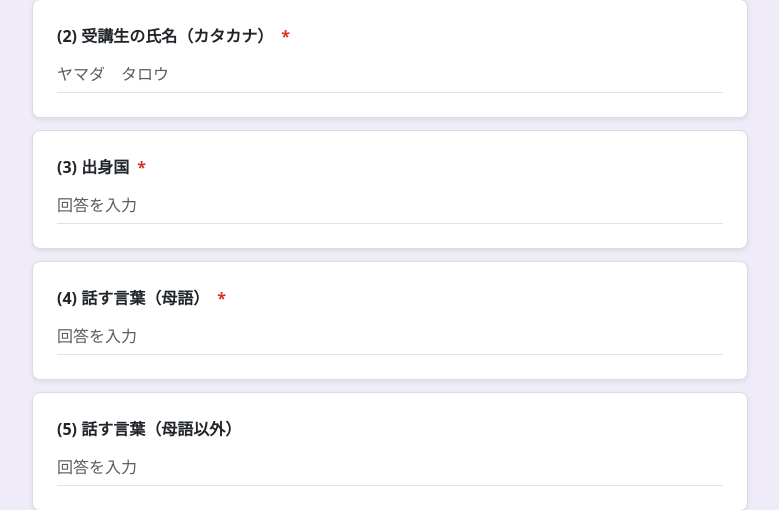
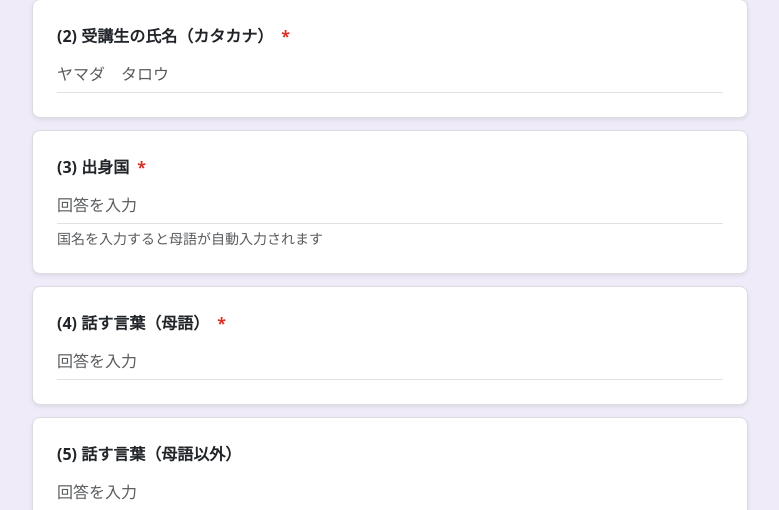
Before and after one commit to takumi472/takesatoJapanese, a Flask app: page /student/create in a window 1280 px wide. Shown: the part 443-953 px from the top of the page, without its empty margins (250-1029 px from the left). Run offline with Flask 3, Linux system fonts and the light colour scheme; a user stored in the database is signed in; parts of the project's set-up code (start-up, migrations or seed data) failed here and were passed over.

Commit message:
編集画面に地域の初期表示と出身地から母国の自動表示の設定

```diff
--- a/app/student/routes.py
+++ b/app/student/routes.py
@@ -88,6 +88,207 @@ REGION_DATA = {
     }
 }
 
+MOTHER_LANGUAGE = {
+    "日本": ["日本語"],
+    "韓国": ["韓国語"],
+    "北朝鮮": ["朝鮮語"],
+    "中国": ["中国語"],
+    "モンゴル": ["モンゴル語"],
+    "台湾": ["中国語"],
+    "インド": ["ヒンディー語", "英語"],
+    "パキスタン": ["ウルドゥー語", "英語"],
+    "バングラデシュ": ["ベンガル語"],
+    "スリランカ": ["シンハラ語", "タミル語"],
+    "ネパール": ["ネパール語"],
+    "ブータン": ["ゾンカ語"],
+    "モルディブ": ["ディベヒ語"],
+    "アフガニスタン": ["パシュトー語", "ダリー語"],
+    "カザフスタン": ["カザフ語", "ロシア語"],
+    "キルギス": ["キルギス語", "ロシア語"],
+    "タジキスタン": ["タジク語"],
+    "トルクメニスタン": ["トルクメン語"],
+    "ウズベキスタン": ["ウズベク語"],
+    "インドネシア": ["インドネシア語"],
+    "マレーシア": ["マレー語"],
+    "フィリピン": ["フィリピン語", "英語"],
+    "シンガポール": ["英語", "中国語", "マレー語", "タミル語"],
+    "タイ": ["タイ語"],
+    "ベトナム": ["ベトナム語"],
+    "カンボジア": ["クメール語"],
+    "ラオス": ["ラオス語"],
+    "ミャンマー": ["ビルマ語"],
+    "ブルネイ": ["マレー語"],
+    "東ティモール": ["テトゥン語", "ポルトガル語"],
+    "サウジアラビア": ["アラビア語"],
+    "イラン": ["ペルシア語"],
+    "イラク": ["アラビア語", "クルド語"],
+    "イスラエル": ["ヘブライ語", "アラビア語"],
+    "パレスチナ": ["アラビア語"],
+    "ヨルダン": ["アラビア語"],
+    "クウェート": ["アラビア語"],
+    "レバノン": ["アラビア語"],
+    "オマーン": ["アラビア語"],
+    "カタール": ["アラビア語"],
+    "シリア": ["アラビア語"],
+    "トルコ": ["トルコ語"],
+    "アラブ首長国連邦": ["アラビア語"],
+    "イエメン": ["アラビア語"],
+    "バーレーン": ["アラビア語"],
+    "キプロス": ["ギリシャ語", "トルコ語"],
+    "アイスランド": ["アイスランド語"],
+    "アイルランド": ["アイルランド語", "英語"],
+    "アルバニア": ["アルバニア語"],
+    "アンドラ": ["カタルーニャ語"],
+    "イタリア": ["イタリア語"],
+    "ウクライナ": ["ウクライナ語"],
+    "エストニア": ["エストニア語"],
+    "オーストリア": ["ドイツ語"],
+    "オランダ": ["オランダ語"],
+    "ギリシャ": ["ギリシャ語"],
+    "クロアチア": ["クロアチア語"],
+    "コソボ": ["アルバニア語", "セルビア語"],
+    "サンマリノ": ["イタリア語"],
+    "スイス": ["ドイツ語", "フランス語", "イタリア語", "ロマンシュ語"],
+    "スウェーデン": ["スウェーデン語"],
+    "スペイン": ["スペイン語"],
+    "スロバキア": ["スロバキア語"],
+    "スロベニア": ["スロベニア語"],
+    "セルビア": ["セルビア語"],
+    "チェコ": ["チェコ語"],
+    "デンマーク": ["デンマーク語"],
+    "ドイツ": ["ドイツ語"],
+    "ノルウェー": ["ノルウェー語"],
+    "バチカン": ["イタリア語", "ラテン語"],
+    "ハンガリー": ["ハンガリー語"],
+    "フィンランド": ["フィンランド語", "スウェーデン語"],
+    "フランス": ["フランス語"],
+    "ブルガリア": ["ブルガリア語"],
+    "ベラルーシ": ["ベラルーシ語", "ロシア語"],
+    "ベルギー": ["オランダ語", "フランス語", "ドイツ語"],
+    "ボスニア・ヘルツェゴビナ": ["ボスニア語", "クロアチア語", "セルビア語"],
+    "ポーランド": ["ポーランド語"],
+    "ポルトガル": ["ポルトガル語"],
+    "北マケドニア": ["マケドニア語", "アルバニア語"],
+    "マルタ": ["マルタ語", "英語"],
+    "モナコ": ["フランス語"],
+    "モルドバ": ["ルーマニア語"],
+    "モンテネグロ": ["モンテネグロ語"],
+    "ラトビア": ["ラトビア語"],
+    "リトアニア": ["リトアニア語"],
+    "リヒテンシュタイン": ["ドイツ語"],
+    "ルーマニア": ["ルーマニア語"],
+    "ルクセンブルク": ["ルクセンブルク語", "フランス語", "ドイツ語"],
+    "ロシア": ["ロシア語"],
+    "イギリス": ["英語"],
+    "アメリカ合衆国": ["英語"],
+    "カナダ": ["英語", "フランス語"],
+    "メキシコ": ["スペイン語"],
+    "グアテマラ": ["スペイン語"],
+    "エルサルバドル": ["スペイン語"],
+    "ホンジュラス": ["スペイン語"],
+    "ニカラグア": ["スペイン語"],
+    "コスタリカ": ["スペイン語"],
+    "パナマ": ["スペイン語"],
+    "キューバ": ["スペイン語"],
+    "ドミニカ共和国": ["スペイン語"],
+    "ハイチ": ["フランス語", "ハイチ・クレオール語"],
+    "ジャマイカ": ["英語"],
+    "プエルトリコ": ["スペイン語", "英語"],
+    "トリニダード・トバゴ": ["英語"],
+    "バハマ": ["英語"],
+    "バルバドス": ["英語"],
+    "セントルシア": ["英語"],
+    "セントビンセント・グレナディーン": ["英語"],
+    "アンティグア・バーブーダ": ["英語"],
+    "セントクリストファー・ネーヴィス": ["英語"],
+    "ドミニカ国": ["英語"],
+    "グレナダ": ["英語"],
+    "ベリーズ": ["英語"],
+    "グリーンランド": ["グリーンランド語", "デンマーク語"],
+    "アルゼンチン": ["スペイン語"],
+    "ボリビア": ["スペイン語", "ケチュア語", "アイマラ語", "グアラニー語"],
+    "ブラジル": ["ポルトガル語"],
+    "チリ": ["スペイン語"],
+    "コロンビア": ["スペイン語"],
+    "エクアドル": ["スペイン語"],
+    "ガイアナ": ["英語"],
+    "パラグアイ": ["スペイン語", "グアラニー語"],
+    "ペルー": ["スペイン語", "ケチュア語", "アイマラ語"],
+    "スリナム": ["オランダ語"],
+    "ウルグアイ": ["スペイン語"],
+    "ベネズエラ": ["スペイン語"],
+    "アルジェリア": ["アラビア語", "ベルベル語"],
+    "アンゴラ": ["ポルトガル語"],
+    "ベナン": ["フランス語"],
+    "ボツワナ": ["英語", "ツワナ語"],
+    "ブルキナファソ": ["フランス語"],
+    "ブルンジ": ["ルンディ語", "フランス語"],
+    "カメルーン": ["英語", "フランス語"],
+    "カーボベルデ": ["ポルトガル語"],
+    "中央アフリカ": ["フランス語", "サンゴ語"],
+    "チャド": ["アラビア語", "フランス語"],
+    "コモロ": ["コモロ語", "アラビア語", "フランス語"],
+    "コンゴ共和国": ["フランス語"],
+    "コンゴ民主共和国": ["フランス語"],
+    "ジブチ": ["アラビア語", "フランス語"],
+    "エジプト": ["アラビア語"],
+    "赤道ギニア": ["スペイン語", "フランス語"],
+    "エリトリア": ["ティグリニャ語", "アラビア語"],
+    "エスワティニ": ["英語", "スワジ語"],
+    "エチオピア": ["アムハラ語"],
+    "ガボン": ["フランス語"],
+    "ガンビア": ["英語"],
+    "ガーナ": ["英語"],
+    "ギニア": ["フランス語"],
+    "ギニアビサウ": ["ポルトガル語"],
+    "コートジボワール": ["フランス語"],
+    "ケニア": ["英語", "スワヒリ語"],
+    "レソト": ["英語", "ソト語"],
+    "リベリア": ["英語"],
+    "リビア": ["アラビア語"],
+    "マダガスカル": ["マダガスカル語", "フランス語"],
+    "マラウイ": ["英語", "チェワ語"],
+    "マリ": ["フランス語"],
+    "モーリタニア": ["アラビア語"],
+    "モーリシャス": ["英語", "フランス語"],
+    "モロッコ": ["アラビア語", "ベルベル語"],
+    "モザンビーク": ["ポルトガル語"],
+    "ナミビア": ["英語"],
+    "ニジェール": ["フランス語"],
+    "ナイジェリア": ["英語", "ハウサ語", "ヨルバ語", "イボ語"],
+    "ルワンダ": ["ルワンダ語", "英語", "フランス語"],
+    "サントメ・プリンシペ": ["ポルトガル語"],
+    "セネガル": ["フランス語"],
+    "セーシェル": ["セーシェル・クレオール語", "英語", "フランス語"],
+    "シエラレオネ": ["英語"],
+    "ソマリア": ["ソマリ語", "アラビア語"],
+    "南アフリカ": ["英語", "ズールー語", "コーサ語", "アフリカーンス語"],
+    "南スーダン": ["英語"],
+    "スーダン": ["アラビア語", "英語"],
+    "タンザニア": ["スワヒリ語", "英語"],
+    "トーゴ": ["フランス語"],
+    "チュニジア": ["アラビア語"],
+    "ウガンダ": ["英語", "スワヒリ語"],
+    "ザンビア": ["英語"],
+    "ジンバブエ": ["英語", "ショナ語", "北ンデベレ語"],
+    "サハラ・アラブ民主共和国": ["アラビア語"],
+    "オーストラリア": ["英語"],
+    "ニュージーランド": ["英語", "マオリ語"],
+    "パプアニューギニア": ["英語", "トク・ピシン", "ヒリモトゥ語"],
+    "フィジー": ["英語", "フィジー語", "ヒンディー語"],
+    "ソロモン諸島": ["英語", "ソロモン諸島ピジン語"],
+    "バヌアツ": ["ビスラマ語", "英語", "フランス語"],
+    "サモア": ["サモア語", "英語"],
+    "トンガ": ["トンガ語", "英語"],
+    "キリバス": ["キリバス語", "英語"],
+    "ミクロネシア連邦": ["英語"],
+    "マーシャル諸島": ["マーシャル語", "英語"],
+    "パラウ": ["パラウ語", "英語"],
+    "ナウル": ["ナウル語", "英語"],
+    "ツバル": ["ツバル語", "英語"],
+    "南極（領有権主張地域）": ["なし（主に観測基地の公用語に準ずる）"],
+}
+
 
 
 def allowed_file(filename):
@@ -151,7 +352,7 @@ def create_student():
 
         if error_message:
             flash(error_message, "danger")
-            return render_template("student/create.html", staff_list=Staff.query.all(), region_data=REGION_DATA, google_maps_api_key=current_app.config.get("GOOGLE_MAPS_API_KEY"))
+            return render_template("student/create.html", staff_list=Staff.query.all(), region_data=REGION_DATA, mother_language_data=MOTHER_LANGUAGE, google_maps_api_key=current_app.config.get("GOOGLE_MAPS_API_KEY"))
 
         try:
             new_student = Student(face_photo_path=face_photo_path)
@@ -182,7 +383,7 @@ def create_student():
             flash(f"エラーが発生しました: {str(e)}", "danger")
     staff_list = Staff.query.all()
 
-    return render_template("student/create.html", staff_list=staff_list, region_data=REGION_DATA, google_maps_api_key=current_app.config.get("GOOGLE_MAPS_API_KEY"))
+    return render_template("student/create.html", staff_list=staff_list, region_data=REGION_DATA, mother_language_data=MOTHER_LANGUAGE, google_maps_api_key=current_app.config.get("GOOGLE_MAPS_API_KEY"))
 
 
 @student_bp.route("/")
@@ -238,7 +439,7 @@ def update_student(id):
             face_photo_path, error_message = upload_face_photo_to_cloudinary(file)
             if error_message:
                 flash(error_message, "danger")
-                return render_template("student/edit.html", student=student, staff_list=Staff.query.all(), region_data=REGION_DATA, google_maps_api_key=current_app.config.get("GOOGLE_MAPS_API_KEY"))
+                return render_template("student/edit.html", student=student, staff_list=Staff.query.all(), region_data=REGION_DATA, mother_language_data=MOTHER_LANGUAGE, google_maps_api_key=current_app.config.get("GOOGLE_MAPS_API_KEY"))
             if face_photo_path:
                 student.face_photo_path = face_photo_path
 
@@ -249,7 +450,7 @@ def update_student(id):
         except Exception as e:
             db.session.rollback()
             flash(f"更新中にエラーが発生しました: {str(e)}", "danger")
-    return render_template("student/edit.html", student=student, staff_list=Staff.query.all(), region_data=REGION_DATA, google_maps_api_key=current_app.config.get("GOOGLE_MAPS_API_KEY"))
+    return render_template("student/edit.html", student=student, staff_list=Staff.query.all(), region_data=REGION_DATA, mother_language_data=MOTHER_LANGUAGE, google_maps_api_key=current_app.config.get("GOOGLE_MAPS_API_KEY"))
 
 
 @student_bp.route('/attendance')
--- a/app/templates/student/create.html
+++ b/app/templates/student/create.html
@@ -85,6 +85,7 @@
         <div class="card-question shadow-sm">
             <label for="country_of_origin" class="form-label fw-bold">(3) 出身国 <span class="required-star">*</span></label>
             <input type="text" class="form-control border-0 border-bottom rounded-0 px-0" id="country_of_origin" name="country_of_origin" placeholder="回答を入力" required>
+            <div id="country-feedback" class="small text-muted mt-1">国名を入力すると母語が自動入力されます</div>
         </div>
 
         <div class="card-question shadow-sm">
@@ -331,6 +332,19 @@
             }
         }
     });
+
+    // --- 出身国から母語を自動入力する機能 ---
+    const motherLanguageData = {{ mother_language_data | default({}) | tojson }};
+    const countryInput = document.getElementById('country_of_origin');
+    const nativeLangInput = document.getElementById('native_language');
+
+    countryInput.addEventListener('input', function() {
+        const countryName = this.value.trim();
+        if (motherLanguageData[countryName]) {
+            // 複数の言語がある場合は「、」で繋いで表示
+            nativeLangInput.value = motherLanguageData[countryName].join('、');
+        }
+    });
 </script>
 
 
```
Also changed, not shown: app/templates/student/edit.html (+41 -2 lines).
